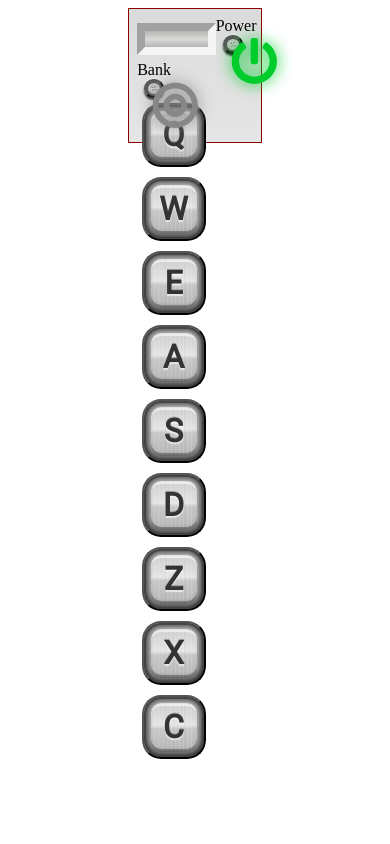
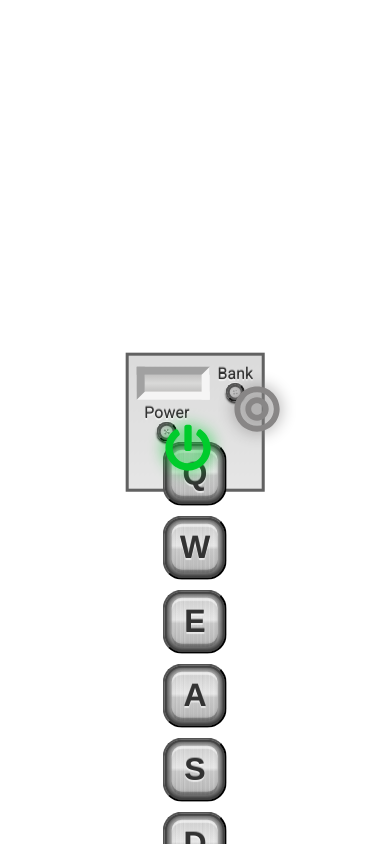
Before and after one commit to SviatlanKa/drum-machine, a React (Create React App) app: page / in a window 390 px wide. Built offline with nearby package versions, Linux system fonts and the light colour scheme; a web font is replaced by a local one.

Commit message:
finished without responsive

```diff
--- a/src/components/App.css
+++ b/src/components/App.css
@@ -1,13 +1,22 @@
+/*Shadows and gradients from https://css-tricks.com/the-backgound-clip-property-and-use-cases/
+and http://simurai.com/lab/2011/08/21/brushed-metal*/
+
 @import url('https://fonts.googleapis.com/css?family=Coda|Roboto&display=swap');
 
 #drum-machine {
+    position: fixed;
+    top: 50%;
+    left: 50%;
+    transform: translate(-50%, -50%);
+
     display: flex;
     flex-wrap: wrap;
     margin: 0 auto;
+    font-family: 'Roboto', sans-serif;
     padding: 2vw;
     width: 30vw;
     height: 30vw;
-    border: 1px solid darkred;
+    border: solid 3px #616161;
     background-color: hsla(0, 0%, 90%, 1);
     background-image:
             linear-gradient(-45deg,
@@ -19,10 +28,14 @@
 #power, #bank {
     display: flex;
     flex-direction: column;
-    width: 9vw;
+    padding-left: 2vw;
+    color: hsla(0, 0%, 20%, 1);
+    text-shadow:
+            hsla(0, 0%, 40%, .5) 0 -1px 0,
+            hsla(0, 0%, 100%, .6) 0 2px 1px;
 }
 
-.power-label {
+.power-label, .bank-label {
     text-align: center;
 }
 
@@ -32,7 +45,6 @@
     align-self: center;
     border-radius: 50%;
     outline: none;
-    appearance: none;
 
     text-shadow:
             hsla(210, 100%, 20%, .3) 0 -1px 0,
@@ -71,30 +83,31 @@
 }
 
 #display {
-    margin: 5% 0;
+    margin: 3% 0;
     font: 2em 'Coda', sans-serif;
     padding: 2%;
-    width: 50%;
+    width: 45%;
     height: 10%;
     outline: none;
     border:  inset .25em whitesmoke;
     background:
-            linear-gradient(to bottom, #b6b5b4 25%, #d9d9d8 50%, #b6b5b4 75%) border-box;
+            linear-gradient(to bottom, #b6b5b4 10%, #d9d9d8 50%, #b6b5b4 90%) border-box;
 }
 
-.bank-label {
-    text-align: center;
+#drum {
+    display: flex;
+    flex-wrap: wrap;
+    justify-content: space-around;
 }
 
 .drum-pad {
-    margin: 5px;
-    width: 6vw;
-    height: 6vw;
+    margin: 0 3px 10px 3px;
+    width: 9vw;
+    height: 7vw;
     min-width: 64px;
     min-height: 64px;
     font-weight: bold;
     font-size: 2em;
-    font-family: 'Roboto', sans-serif;
     outline: none;
     border-radius: 30%;
 
@@ -140,3 +153,5 @@
             hsla(200, 100%, 80%, 1) 0 0 5px,
             hsla(210, 100%, 50%, .6) 0 0 20px;
 }
+
+@media ()
--- a/src/components/App.jsx
+++ b/src/components/App.jsx
@@ -26,12 +26,12 @@ class App extends Component {
                     power={this.state.power}
                     name={this.state.drumPadName}
                 />
-                <PowerButton
+                <BankButton
+                    bank={this.state.bank}
                     power={this.state.power}
                     onHandleClick={this.handleClick}
                 />
-                <BankButton
-                    bank={this.state.bank}
+                <PowerButton
                     power={this.state.power}
                     onHandleClick={this.handleClick}
                 />
```
